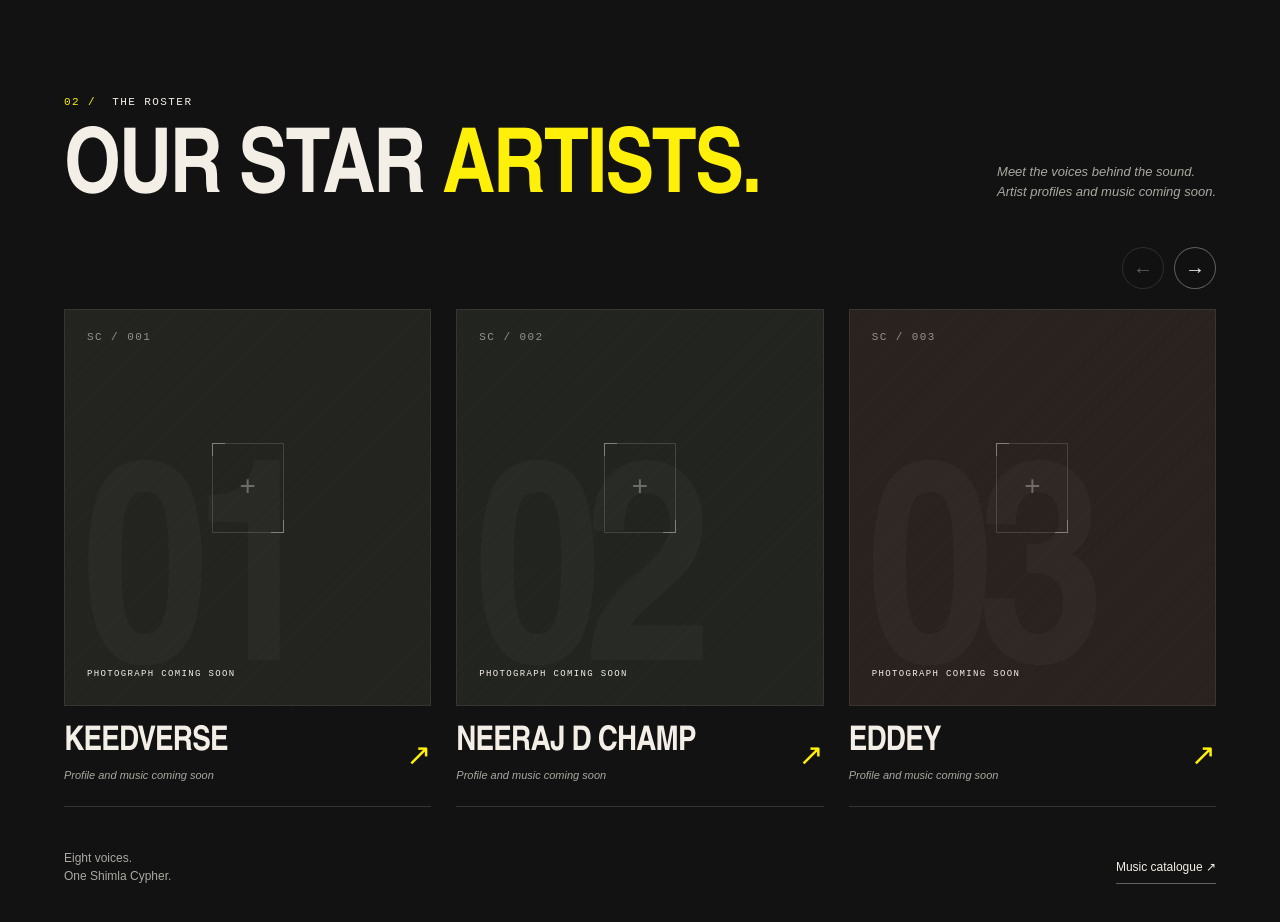
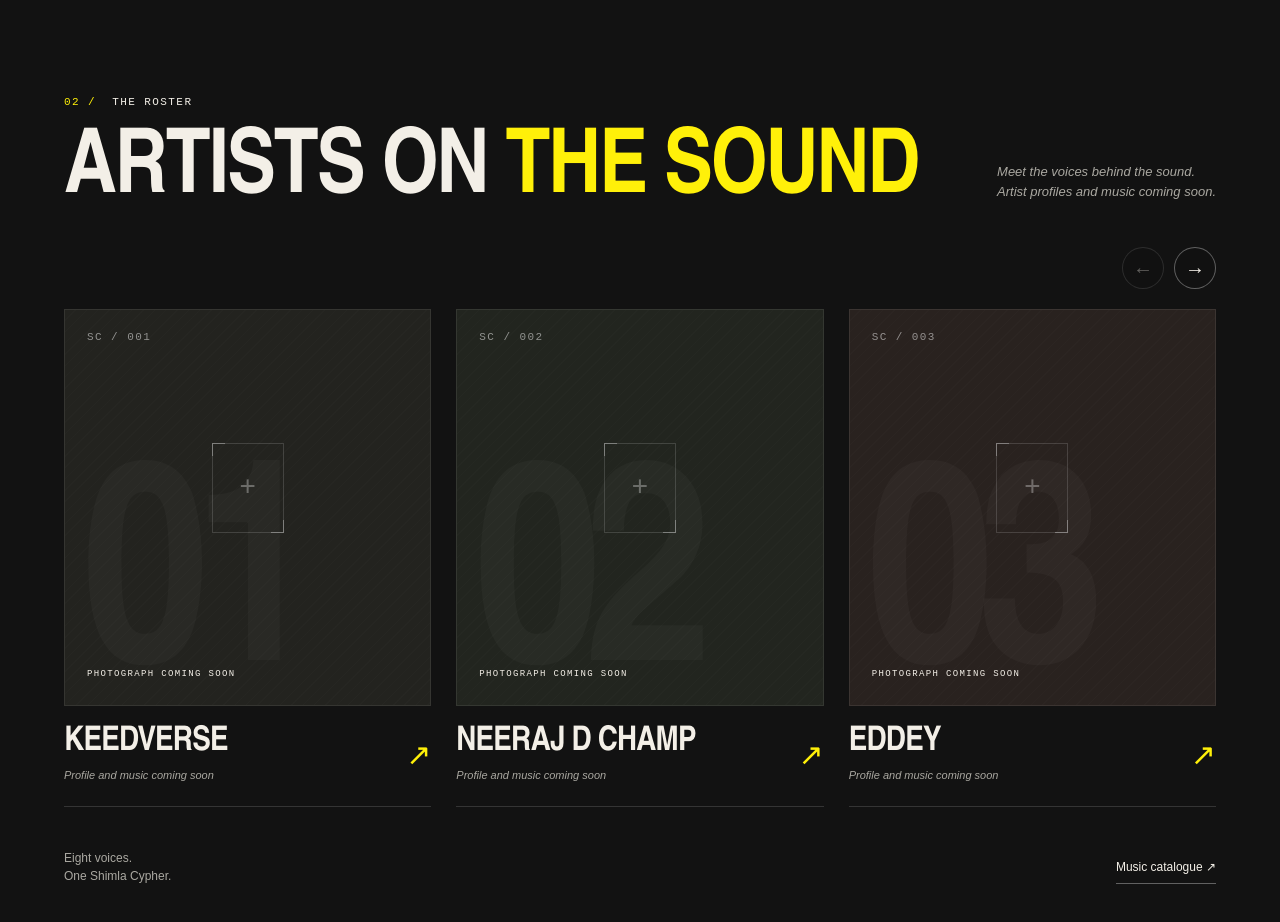
Before and after one commit to lawmeskiviahs/shimla-cypher, a plain HTML site: page dist/index.html in a window 1280 px wide. Shown: the part 1220-2142 px from the top of the page. Drawn offline with Linux system fonts and the light colour scheme.

Commit message:
Update artists section heading

```diff
--- a/dist/index.html
+++ b/dist/index.html
@@ -30,7 +30,7 @@
 </section>
 <div class="ticker" aria-hidden="true"><span>SHIMLA CYPHER</span><i>✳</i><span>INDEPENDENT VOICES</span><i>✳</i><span>HIP-HOP FROM THE HILLS</span><i>✳</i><span>SHIMLA CYPHER</span></div>
 <section class="about wrap" id="about"><div><div class="section-label eyebrow"><span class="section-num">01 /</span><span>The label</span></div><p class="origin eyebrow">Rooted in Shimla.<br>Open to the world.</p></div><div><h2>Our home is in the hills.<br>Our voice travels further.</h2><p>Shimla Cypher brings our music, our artists and our community together. This is where you’ll discover the voices shaping the label—and the stories behind their sound.</p></div></section>
-<section class="artists wrap" id="artists"><div class="section-head"><div><div class="section-label eyebrow"><span class="section-num">02 /</span><span>The roster</span></div><h2>Our star <span class="accent">artists.</span></h2></div><p class="note">Meet the voices behind the sound.<br>Artist profiles and music coming soon.</p></div><div class="artist-carousel-controls" aria-label="Artist carousel controls"><button class="round" id="artist-previous" type="button" aria-label="Previous artist" aria-controls="artist-carousel">←</button><button class="round" id="artist-next" type="button" aria-label="Next artist" aria-controls="artist-carousel">→</button></div><div class="artist-grid" id="artist-carousel" role="region" aria-label="Artists" tabindex="0">
+<section class="artists wrap" id="artists"><div class="section-head"><div><div class="section-label eyebrow"><span class="section-num">02 /</span><span>The roster</span></div><h2>Artists on <span class="accent">the sound</span></h2></div><p class="note">Meet the voices behind the sound.<br>Artist profiles and music coming soon.</p></div><div class="artist-carousel-controls" aria-label="Artist carousel controls"><button class="round" id="artist-previous" type="button" aria-label="Previous artist" aria-controls="artist-carousel">←</button><button class="round" id="artist-next" type="button" aria-label="Next artist" aria-controls="artist-carousel">→</button></div><div class="artist-grid" id="artist-carousel" role="region" aria-label="Artists" tabindex="0">
 <button class="artist-card" data-artist="Keedverse" aria-label="View Keedverse artist profile"><div class="portrait"><span class="card-index eyebrow">SC / 001</span><span class="big-number">01</span><span class="crosshair" aria-hidden="true">+</span><span class="portrait-label eyebrow">Photograph coming soon</span></div><div class="artist-meta"><div><h3>Keedverse</h3><p>Profile and music coming soon</p></div><span class="arrow">↗</span></div></button>
 <button class="artist-card" data-artist="Neeraj D Champ" aria-label="View Neeraj D Champ artist profile"><div class="portrait"><span class="card-index eyebrow">SC / 002</span><span class="big-number">02</span><span class="crosshair" aria-hidden="true">+</span><span class="portrait-label eyebrow">Photograph coming soon</span></div><div class="artist-meta"><div><h3>Neeraj D Champ</h3><p>Profile and music coming soon</p></div><span class="arrow">↗</span></div></button>
 <button class="artist-card" data-artist="Eddey" aria-label="View Eddey artist profile"><div class="portrait"><span class="card-index eyebrow">SC / 003</span><span class="big-number">03</span><span class="crosshair" aria-hidden="true">+</span><span class="portrait-label eyebrow">Photograph coming soon</span></div><div class="artist-meta"><div><h3>Eddey</h3><p>Profile and music coming soon</p></div><span class="arrow">↗</span></div></button>
```
